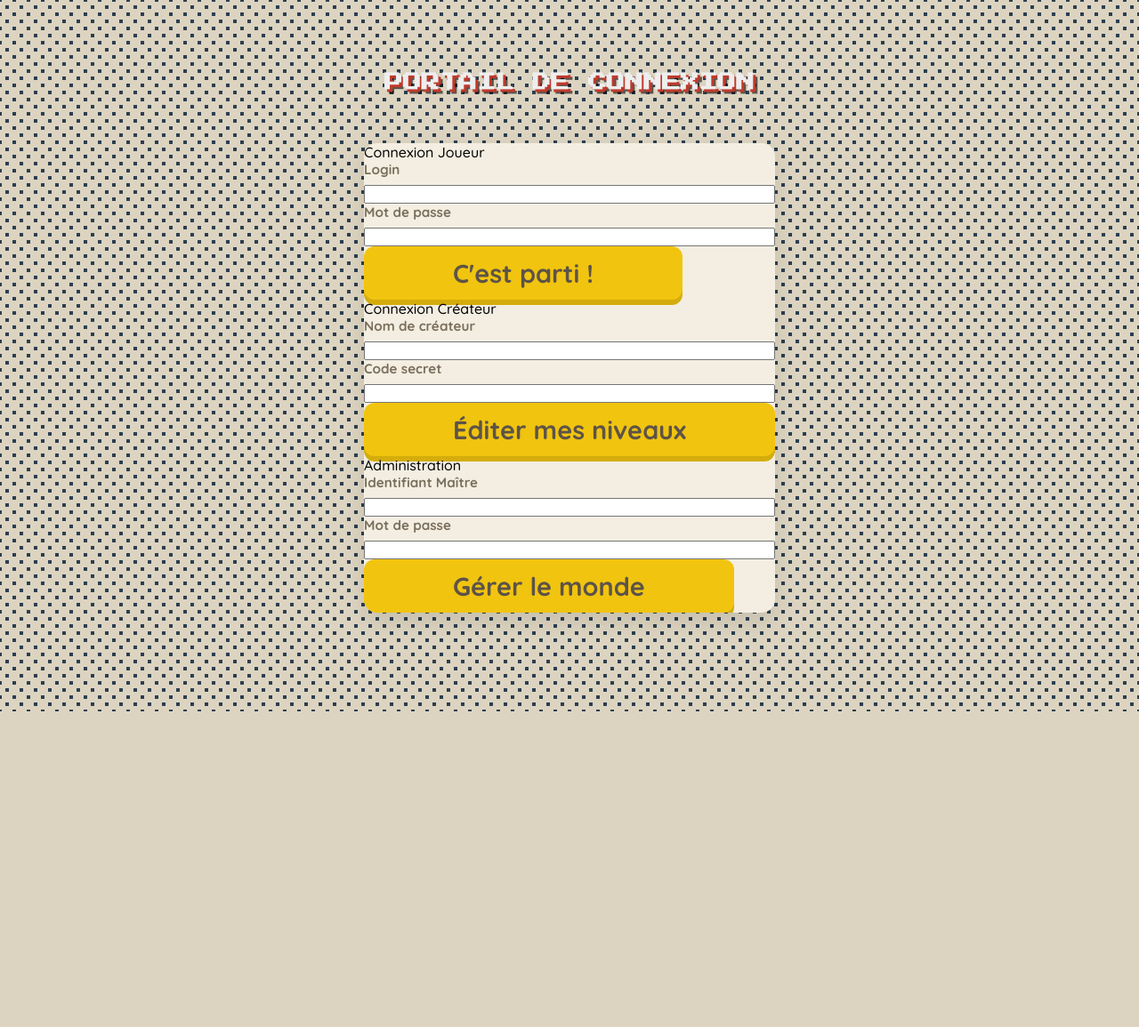
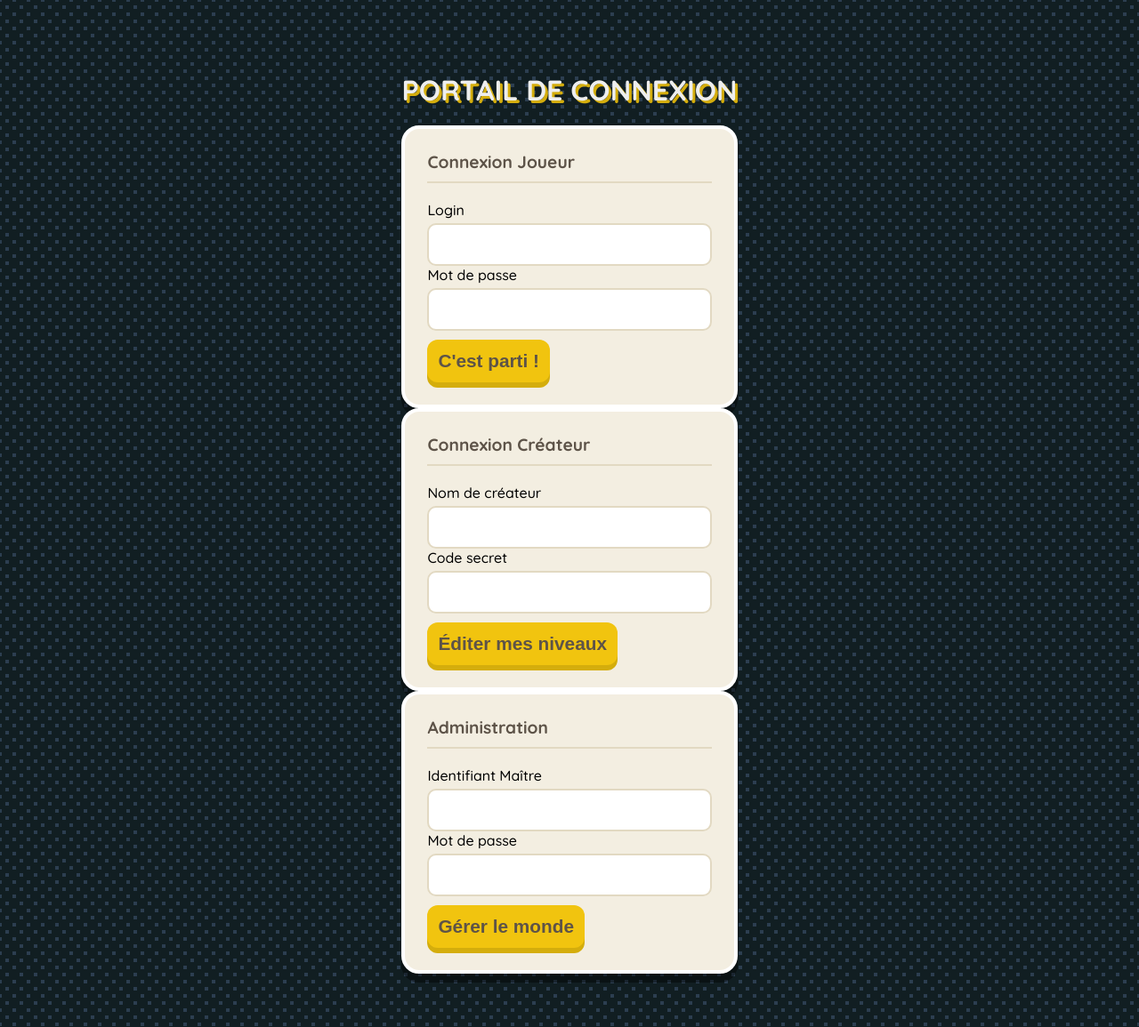
Before and after one commit to hugo4567/arch-js, a PHP site: page /login.php in a window 1280 px wide. Shown: the whole page at 89% size. Before the commit the page ends 800 px from the top, so only its background shows below. Run offline with PHP 8.4, Linux system fonts and the light colour scheme.

Commit message:
Auto-save: /etc/systemd/system-8320b7602ea74a8d80bbe8b323cb5d83-/run/credentials/git-auto-commit.service chqbrebqs::/var/lib

```diff
--- a/form.php
+++ b/form.php
@@ -1,120 +1,64 @@
 <style>
-/* --- Importation des polices --- */
-@import url('https://fonts.googleapis.com/css2?family=Quicksand:wght@500;700&display=swap');
-
-:root {
-    --smm-yellow: #f1c40f;
-    --smm-bg: #f3eee1; /* Fond crème de l'interface */
-    --smm-text-dark: #7a6e5d; /* Marron pour les labels */
-    --smm-text-main: #5d5348; /* Texte principal */
-    --smm-border: #e2d9c2;
-}
-
-body {
-    background-color: #dcd4c0;
-    font-family: 'Quicksand', sans-serif;
-}
-
-.login-container-global {
+.login-wrap {
+    /* Style "Interface" sur fond sombre */
+    background-color: #f3eee1; /* On garde le crème pour le contraste */
+    border-radius: 20px;
+    padding: 25px;
+    border: 4px solid #ffffff;
+    box-shadow: 0 10px 0 rgba(0,0,0,0.4);
     display: flex;
     flex-direction: column;
-    max-width: 800px;
-    margin: 40px auto;
-    background-color: var(--smm-bg);
-    border-radius: 15px;
-    overflow: hidden;
-    box-shadow: 0 10px 25px rgba(0,0,0,0.1);
-}
-
-/* --- Barre de titre jaune --- */
-.header-settings {
-    background-color: var(--smm-yellow);
-    padding: 15px 25px;
-    display: flex;
-    align-items: center;
     gap: 15px;
 }
 
-.header-settings h2 {
-    color: white;
-    font-size: 2rem;
-    margin: 0;
-    text-shadow: 2px 2px 0px rgba(0,0,0,0.1);
+.subtitle {
+    font-weight: 700;
+    color: #5d5348;
+    font-size: 1.2rem;
+    border-bottom: 2px solid #e2d9c2;
+    padding-bottom: 10px;
+    margin-bottom: 5px;
 }
 
-/* --- Grille de contenu --- */
-.login-content {
-    display: grid;
-    grid-template-columns: 1fr 1fr;
-    gap: 20px;
-    padding: 30px;
-}
-
-/* --- Style des Groupes (Champs) --- */
 .form-group {
     display: flex;
     flex-direction: column;
-    gap: 8px;
+    gap: 5px;
 }
 
-.form-group label {
-    font-weight: 700;
-    font-size: 0.95rem;
-    color: var(--smm-text-dark);
-}
-
-/* --- Le "Wrapper" de l'input (Rectangle Blanc + Icône Jaune) --- */
-.input-wrapper {
-    display: flex;
+/* On remet les inputs bien propres */
+input {
     background: white;
+    border: 2px solid #e2d9c2;
     border-radius: 10px;
-    border: 3px solid #fff;
-    box-shadow: 0 4px 0 rgba(0,0,0,0.05);
-    overflow: hidden;
-    height: 60px;
-    align-items: stretch;
-}
-
-.input-icon {
-    background-color: var(--smm-yellow);
-    width: 60px;
-    display: flex;
-    justify-content: center;
-    align-items: center;
-    color: white;
-    font-size: 1.5rem;
-}
-
-.input-field {
-    flex: 1;
-    border: none;
-    padding: 0 20px;
-    font-size: 1.2rem;
-    color: var(--smm-text-main);
+    padding: 12px 15px;
     font-family: 'Quicksand', sans-serif;
-    font-weight: 500;
+    font-size: 1rem;
+    color: #5d5348;
     outline: none;
 }
 
-/* --- Bouton OK --- */
-.footer-actions {
-    display: flex;
-    justify-content: center;
-    padding-bottom: 30px;
+input:focus {
+    border-color: #f1c40f;
 }
 
+/* Le bouton "C'est parti" / "Gérer" */
 .btn-primary {
-    background-color: var(--smm-yellow);
-    color: var(--smm-text-main);
-    font-family: 'Quicksand', sans-serif;
+    background-color: #f1c40f;
+    color: #5d5348;
     font-weight: 700;
-    font-size: 1.8rem;
-    padding: 12px 100px;
+    font-size: 1.3rem;
+    padding: 12px;
     border: none;
     border-radius: 12px;
     cursor: pointer;
     box-shadow: 0 6px 0 #d4ad0c;
-    transition: transform 0.1s;
+    transition: all 0.1s;
+    margin-top: 10px;
+}
+
+.btn-primary:hover {
+    background-color: #f3d047;
 }
 
 .btn-primary:active {
--- a/login.php
+++ b/login.php
@@ -48,53 +48,56 @@ if ($_SERVER['REQUEST_METHOD'] === 'POST') {
     <title>Connexion</title>
     <style>
 /* --- Importation des polices --- */
-@import url('https://fonts.googleapis.com/css2?family=Press+Start+2P&family=Quicksand:wght@500;700&display=swap');
+@import url('https://fonts.googleapis.com/css2?family=Quicksand:wght@500;700&display=swap');
 
 body {
     margin: 0;
     padding: 60px 20px;
     font-family: 'Quicksand', sans-serif;
 
-    /* Couleur de fond gérée à part */
+    /* ON GARDE TON FOND D'ORIGINE */
     background-color: #111e22;
-
-    /* Uniquement les motifs ici */
     background-image: radial-gradient(#2c3e50 20%, transparent 20%),
                       radial-gradient(#2c3e50 20%, transparent 20%);
     background-position: 0 0, 8px 8px;
     background-size: 16px 16px;
+    image-rendering: pixelated;
 
-    image-rendering: pixelated;
     display: flex;
-    justify-content: center;
+    flex-direction: column;
+    align-items: center;
 }
 
 .main-container {
     width: 100%;
     max-width: 650px;
+    /* On ajoute un gap ici pour séparer les .login-wrap qui sont dedans */
+    display: flex;
+    flex-direction: column;
+    gap: 40px;
 }
 
 h1 {
-    font-family: 'Press Start 2P', cursive;
-    font-size: 1.3rem;
+    font-family: 'Quicksand', sans-serif;
+    font-weight: 700;
+    font-size: 2rem;
     text-align: center;
-    color: #eee; /* Texte clair */
-    text-shadow: 3px 3px 0 #c0392b, 5px 5px 0 rgba(0,0,0,0.6); /* Ombre 3D Rouge Sombre */
-    margin-bottom: 50px;
-    line-height: 1.8;
+    color: #eee;
+    text-shadow: 3px 3px 0 #d4ad0c; /* Ombre dorée SMM2 */
+    margin-bottom: 20px;
 }
 
-/* --- Message d'erreur (adapté au Dark Mode) --- */
+/* --- Message d'erreur --- */
 .error-msg {
-    background-color: #c0392b; /* Rouge plus sombre */
+    background-color: #c0392b;
     color: white;
     padding: 15px;
-    border-radius: 8px;
+    border-radius: 12px;
     text-align: center;
     font-weight: 700;
     margin-bottom: 25px;
-    border: 4px solid #e74c3c; /* Bordure rouge vive */
-    box-shadow: 0 6px 0 rgba(0,0,0,0.2);
+    border: 4px solid #e74c3c;
+    box-shadow: 0 6px 0 rgba(0,0,0,0.3);
 }
 </style>
 </head>
```
